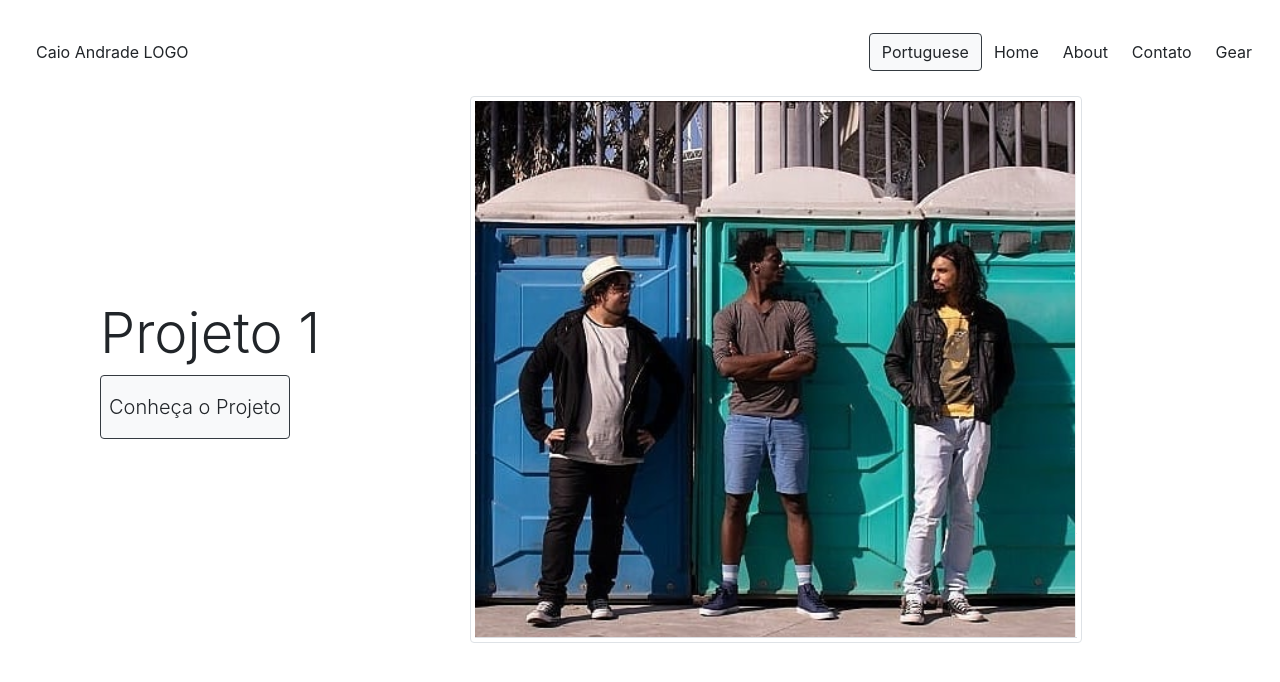
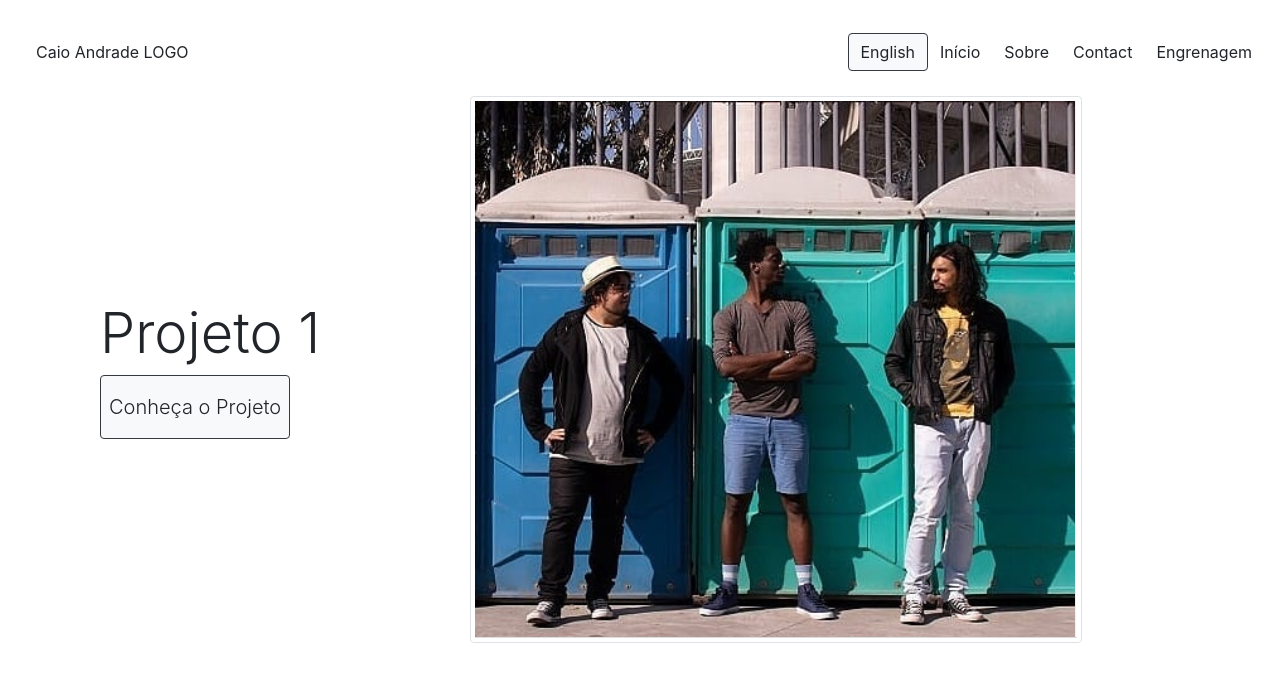
Before and after one commit to PedroMarianoAlmeida/Bi-Language-Portfolio-WebApp-in-Next.js-musician-, a Next.js app: page / in a window 1280 px wide. Shown: the top 682 px of the page. Built offline with nearby package versions, Linux system fonts and the light colour scheme.

Commit message:
ToggleLanguage Implemented

```diff
--- a/components/ProjectHomePage.js
+++ b/components/ProjectHomePage.js
@@ -1,7 +1,11 @@
-import { Row, Col } from 'reactstrap'
+import React, {useContext} from 'react';
+
+import { Row, Col } from 'reactstrap';
+import { LanguageContext } from './../contexts/LanguageContext';
 
 const ProjectHomePage = (props) => {
-    const language = "pt"
+    const { language } = useContext(LanguageContext);
+
     const text = {
         button: { pt: "Conheça o Projeto", eng: "Discover Project" }
     }
--- a/components/all-pages/HeaderDesktop.js
+++ b/components/all-pages/HeaderDesktop.js
@@ -1,24 +1,20 @@
+import { useContext } from 'react'
 import Link from 'next/link'
 
+import ToggleLanguageButton from './ToogleLanguageButton';
+import { LanguageContext } from './../../contexts/LanguageContext'
+import text from './../../data/header-text'
+
 const HeaderDesktop = () => {
-    const handleClick = () => { }
 
-    const language = "eng";
-
-    const text = {
-        button: { pt: "English", eng: "Portuguese" },
-        home: { pt: "Início", eng: "Home" },
-        about: { pt: "Sobre", eng: "About" },
-        contact: { pt: "Contact", eng: "Contato" },
-        gear: { pt: "Engrenagem", eng: "Gear" }
-    }
+    const { language } = useContext( LanguageContext );
 
     return (
         <div className="d-none d-lg-flex w-100 justify-content-between">
             <Link href="/"><span className="nav-item nav-link mx-1 clickable"> Caio Andrade LOGO </span></Link>
 
             <div className="navbar-nav ml-auto align-items-center d-flex">
-                <button className="btn btn-light border border-dark" onClick={handleClick}>{text.button[language]}</button>
+                <ToggleLanguageButton />
                 <Link href="/"><span className="nav-item nav-link mx-1 clickable"> {text.home[language]} </span></Link>
                 <Link href="/about"><span className="nav-item nav-link mx-1 clickable"> {text.about[language]} </span></Link>
                 <Link href="/contact"><span className="nav-item nav-link mx-1 clickable"> {text.contact[language]} </span></Link>
--- a/components/all-pages/HeaderMobile.js
+++ b/components/all-pages/HeaderMobile.js
@@ -1,22 +1,17 @@
-import React, { useState } from 'react'
+import React, { useState, useContext } from 'react'
 
 import Link from 'next/link'
 import { Row, Col, Collapse, Card, CardBody } from 'reactstrap'
 
+import ToggleLanguageButton from './ToogleLanguageButton'
+import { LanguageContext } from './../../contexts/LanguageContext'
+import text from './../../data/header-text'
+
 const HeaderMobile = () => {
-    const [isOpen, setIsOpen] = useState(false);
-    const toggle = () => setIsOpen(!isOpen);
+    const { language } = useContext(LanguageContext);
 
-    const handleClick = () => { }
-    const language = "eng";
-
-    const text = {
-        button: { pt: "English", eng: "Portuguese" },
-        home: { pt: "Início", eng: "Home" },
-        about: { pt: "Sobre", eng: "About" },
-        contact: { pt: "Contact", eng: "Contato" },
-        gear: { pt: "Engrenagem", eng: "Gear" }
-    }
+    const [toggleMenuIsOpen, setToggleMenuIsOpen] = useState(false);
+    const toggleDropdownMenu = () => setToggleMenuIsOpen(!toggleMenuIsOpen);
 
     return (
         <Row className="d-lg-none w-100 row justify-content-between">
@@ -24,13 +19,13 @@ const HeaderMobile = () => {
                 <Link href="/"><span className="nav-item nav-link mx-1"> Caio Andrade </span></Link>
             </Col>
             <Col xs='2'>
-                <button className="btn btn-light border border-dark" onClick={toggle}><span>|||</span></button>
+                <button className="btn btn-light border border-dark" onClick={toggleDropdownMenu}><span>|||</span></button>
             </Col>
             <Col xs='12' className="ml-4">
-                <Collapse isOpen={isOpen}>
+                <Collapse isOpen={toggleMenuIsOpen}>
                     <Card>
                         <CardBody>
-                            <button className="btn btn-light border border-dark" onClick={handleClick}>{text.button[language]}</button>
+                            <ToggleLanguageButton />
                             <Link href="/"><span className="nav-item nav-link mx-1"> {text.home[language]} </span></Link>
                             <Link href="/about"><span className="nav-item nav-link mx-1"> {text.about[language]} </span></Link>
                             <Link href="/contact"><span className="nav-item nav-link mx-1"> {text.contact[language]} </span></Link>
--- /dev/null
+++ b/components/all-pages/ToogleLanguageButton.js
@@ -0,0 +1,22 @@
+import { useContext } from 'react';
+
+import { LanguageContext } from './../../contexts/LanguageContext';
+
+const  ToggleLanguageButton= () => {
+
+    const text = {
+        button: { pt: "English", eng: "Portuguese" }
+    }
+
+    const { language, toggleLanguage } = useContext(LanguageContext);
+
+    const handleClick = () => {
+        toggleLanguage();
+     }
+
+    return (
+        <button className="btn btn-light border border-dark" onClick={handleClick}>{text.button[language]}</button>
+      );
+}
+
+export default ToggleLanguageButton;
--- /dev/null
+++ b/contexts/LanguageContext.js
@@ -0,0 +1,20 @@
+import React, { createContext, useState } from 'react';
+
+export const LanguageContext = createContext();
+
+const LanguageProvider = (props) => {
+    const [ language, setLanguage ] = useState("pt");
+
+    const toggleLanguage = () => {
+        if( language === "eng" ) setLanguage("pt");
+        else setLanguage("eng");
+    }
+
+    return (
+        <LanguageContext.Provider value={ { language, toggleLanguage } } >
+            {props.children}
+        </LanguageContext.Provider>
+      );
+}
+
+export default LanguageProvider;
--- /dev/null
+++ b/data/header-text.js
@@ -0,0 +1,9 @@
+//Is in a separate file because is shared among two components: HeaderDesktop and HeaderMobile
+const text = {
+    home: { pt: "Início", eng: "Home" },
+    about: { pt: "Sobre", eng: "About" },
+    contact: { pt: "Contact", eng: "Contato" },
+    gear: { pt: "Engrenagem", eng: "Gear" }
+}
+
+export default text;
```
Also changed, not shown: components/all-pages/Layout.js (+5 -2 lines).
